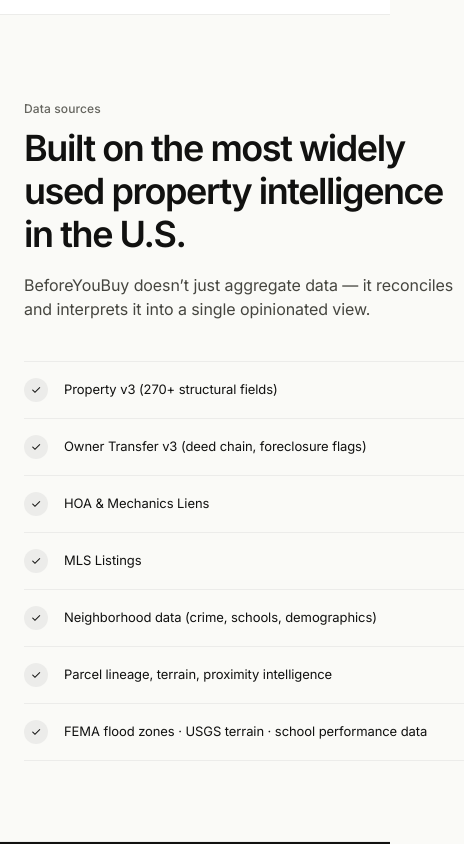
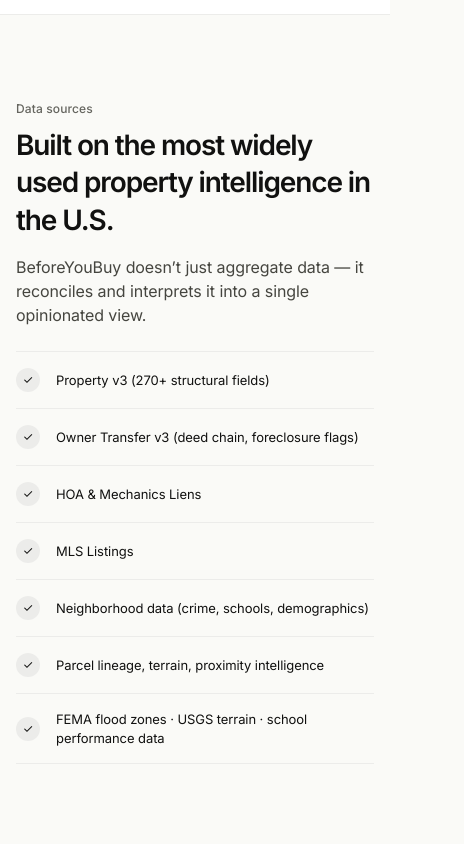
Before and after one commit to Allerdyce/BeforeYouBuy, a Next.js app: page / in a window 390 px wide. Shown: the part 3860-4704 px from the top of the page, 464 px wide, since content can reach past the window. Built offline with nearby package versions, Linux system fonts and the light colour scheme.

Commit message:
Fix Data Sources section overflow on mobile

```diff
--- a/src/app/page.tsx
+++ b/src/app/page.tsx
@@ -303,10 +303,10 @@
   ];
   return (
     <section id="sources" className="border-t border-mist">
-      <div className="mx-auto max-w-7xl px-6 lg:px-10 py-20 grid grid-cols-12 gap-10 lg:gap-16">
+      <div className="mx-auto max-w-7xl px-4 sm:px-6 lg:px-10 py-20 grid grid-cols-12 gap-6 md:gap-10 lg:gap-16">
         <div className="col-span-12 md:col-span-5 min-w-0">
           <span className="text-xs tracking-[0.01em] text-stone-500 font-medium">Data sources</span>
-          <h2 className="font-display text-3xl sm:text-4xl font-semibold tracking-display mt-2 break-words">
+          <h2 className="font-display text-2xl sm:text-3xl md:text-4xl font-semibold tracking-display mt-2 break-words">
             Built on the most widely used property intelligence in the U.S.
           </h2>
           <p className="text-stone-600 mt-4">
@@ -316,9 +316,9 @@
         <div className="col-span-12 md:col-span-7 lg:pl-10 xl:pl-16 min-w-0">
           <ul className="divide-y divide-mist border-y border-mist">
             {sources.map((s) => (
-              <li key={s} className="py-4 flex items-center gap-4 text-sm">
-                <span className="grid h-6 w-6 place-items-center rounded-pill bg-stone-100 text-xs">✓</span>
-                {s}
+              <li key={s} className="py-4 flex items-center gap-4 text-sm break-words min-w-0">
+                <span className="shrink-0 grid h-6 w-6 place-items-center rounded-pill bg-stone-100 text-xs">✓</span>
+                <span className="min-w-0 break-words">{s}</span>
               </li>
             ))}
           </ul>
```
